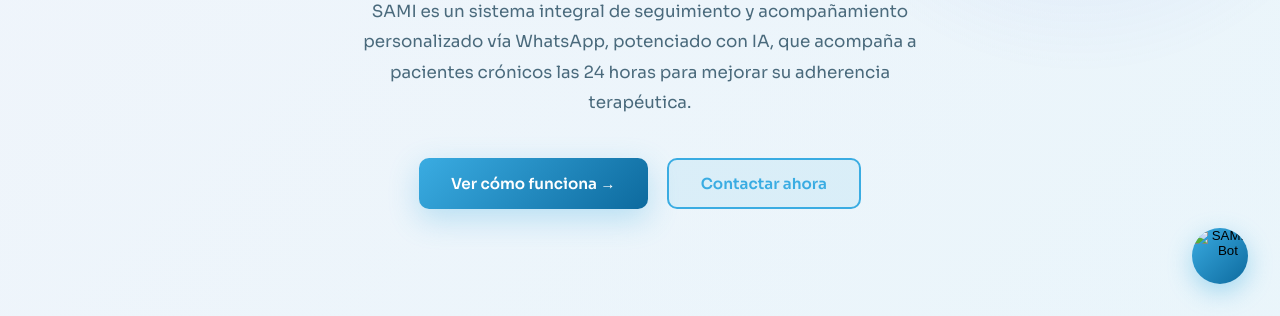
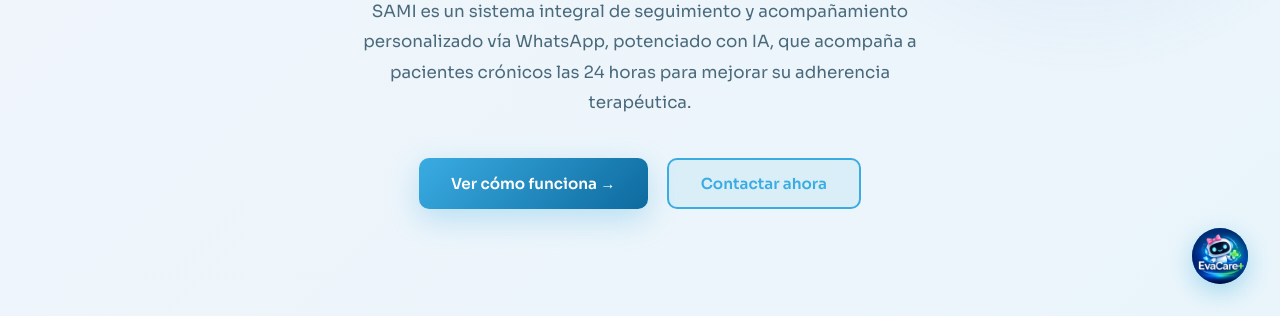
Before and after one commit to sebastianherrera77/sam, a website: page index.html in a window 1280 px wide. Shown: the part 484-800 px from the top of the page. Drawn offline with nearby package versions, Linux system fonts and the light colour scheme.

Commit message:
Update index.html

```diff
--- a/index.html
+++ b/index.html
@@ -707,7 +707,7 @@ footer p { font-size: 0.8rem; color: rgba(255, 255, 255, 0.7); }
   </section>
 
   <button class="chatbot-toggle" id="chatbotToggle">
-    <img src="assets/bot.png" alt="SAMI Bot" style="pointer-events: none;">
+    <img src="bot.png" alt="SAMI Bot" style="pointer-events: none;">
   </button>
 
   <div class="chatbot-container" id="chatbotContainer">
@@ -718,7 +718,7 @@ footer p { font-size: 0.8rem; color: rgba(255, 255, 255, 0.7); }
     <div class="chatbot-content" id="chatbotContent">
       <div class="chatbot-message">
         <div class="chatbot-avatar">
-          <img src="assets/bot.png" alt="Bot Avatar">
+          <img src="bot.png" alt="Bot Avatar">
         </div>
         <div class="chatbot-text">Hola, soy el asistente de SAMI. ¿En qué puedo ayudarte?</div>
       </div>
@@ -797,7 +797,7 @@ document.addEventListener('DOMContentLoaded', function() {
       content.insertBefore(userMsg, questions);
       const botMsg = document.createElement('div');
       botMsg.className = 'chatbot-message';
-      botMsg.innerHTML = `<div class="chatbot-avatar"><img src="assets/bot.png" alt="Bot"></div><div class="chatbot-text">${answer}</div>`;
+      botMsg.innerHTML = `<div class="chatbot-avatar"><img src="bot.png" alt="Bot"></div><div class="chatbot-text">${answer}</div>`;
       content.insertBefore(botMsg, questions);
       content.scrollTop = content.scrollHeight;
       questions.style.display = 'none';
@@ -819,4 +819,5 @@ document.addEventListener('DOMContentLoaded', function() {
   </script>
 
 </body>
+
 </html>
```
